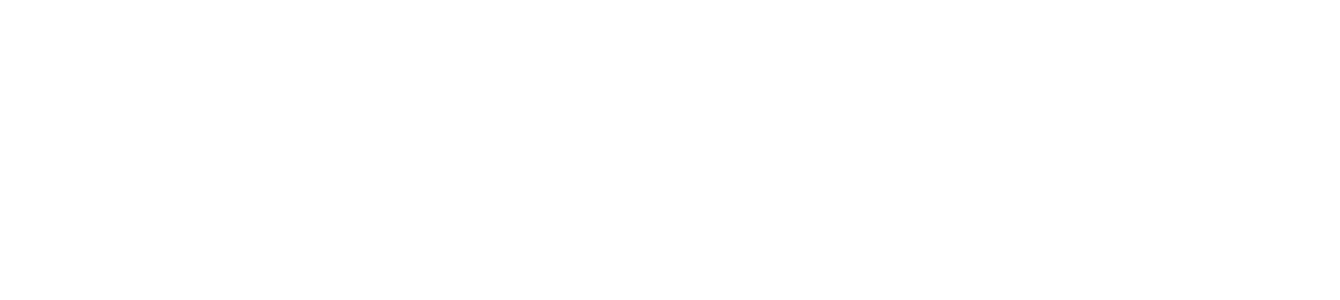
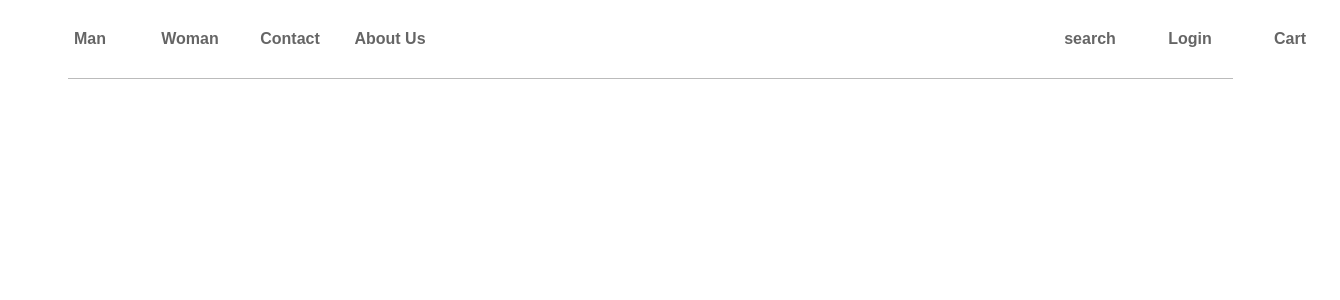
Before and after one commit to grigoli28/TH-Project-4, a React (Create React App) app in the folder client/: page / in a window 1280 px wide. Shown: the top 300 px of the page, 1340 px wide, since content can reach past the window. Built offline with nearby package versions, Linux system fonts and the light colour scheme.

Commit message:
navigation-bar

```diff
--- a/client/src/App.js
+++ b/client/src/App.js
@@ -1,10 +1,12 @@
 import React, { Component } from "react";
 import "./App.css";
+import Navigation from "./components/navigation/Navigation.js"
 
 class App extends Component {
   render() {
     return (
       <div className="App">
+        <Navigation/>
       </div>
     );
   }
--- /dev/null
+++ b/client/src/components/navigation/Nav.css
@@ -0,0 +1,34 @@
+body{
+    font-family: 'Maven Pro', sans-serif;
+
+}
+.main-nav {
+    list-style: none;
+    display: grid;
+    grid-gap: 0px;
+    grid-template-columns: 100px 100px 100px 100px 600px 100px 100px 100px;
+    text-align: center;
+    margin: 0;
+    width: 100%;
+    margin-top:30px;
+}
+a{
+    text-decoration: none;
+    color: black;
+    font-weight: bold;
+    opacity: 0.6;
+    transition: 0.4s;
+}
+a:hover{
+    color: rgb(19, 12, 80);
+    opacity: 1.2;
+}
+hr{
+    width: 91%;
+    margin-left: 5.3%;
+    margin-top: 30px;
+    display: block;
+    height: 1px;
+    border: 0;
+    border-top: 1px solid rgb(187, 187, 187);
+}
--- a/client/src/components/navigation/Navigation.css
+++ /dev/null
@@ -1,4 +0,0 @@
-.main-nav{
-    display: grid;
-    grid-template-columns: repeat(7,1fr)
-}
--- a/client/src/components/navigation/Navigation.js
+++ b/client/src/components/navigation/Navigation.js
@@ -1,21 +1,25 @@
 import React from "react";
-import "./Navigation";
-import {Link} from "react-router-dom";
+import "./Nav.css";
+import {BrowserRouter,Link} from "react-router-dom";
 
 
 export default function Navigation() {
   return (
-    <div className="main-nav">
-      <ul>
-        <li><Link>Man</Link></li>
-        <li><Link>Woman</Link></li>
-        <li><Link>Contact</Link></li>
-        <li><Link>About Us</Link></li>
-        <li><Link>search</Link></li>
-        <li><Link>Login</Link></li>
-        <li><Link>Cart</Link></li>
+    <BrowserRouter>
+    <div >
+      <ul className="main-nav">
+        <li><Link to="">Man</Link></li>
+        <li><Link to="">Woman</Link></li>
+        <li><Link to="">Contact</Link></li>
+        <li><Link to="">About Us</Link></li>
+        <li></li>
+        <li><Link to="">search</Link></li>
+        <li><Link to="">Login</Link></li>
+        <li><Link to="">Cart</Link></li>
       </ul>
+      <hr/>
 
     </div>
+    </BrowserRouter>
   );
 }
```
